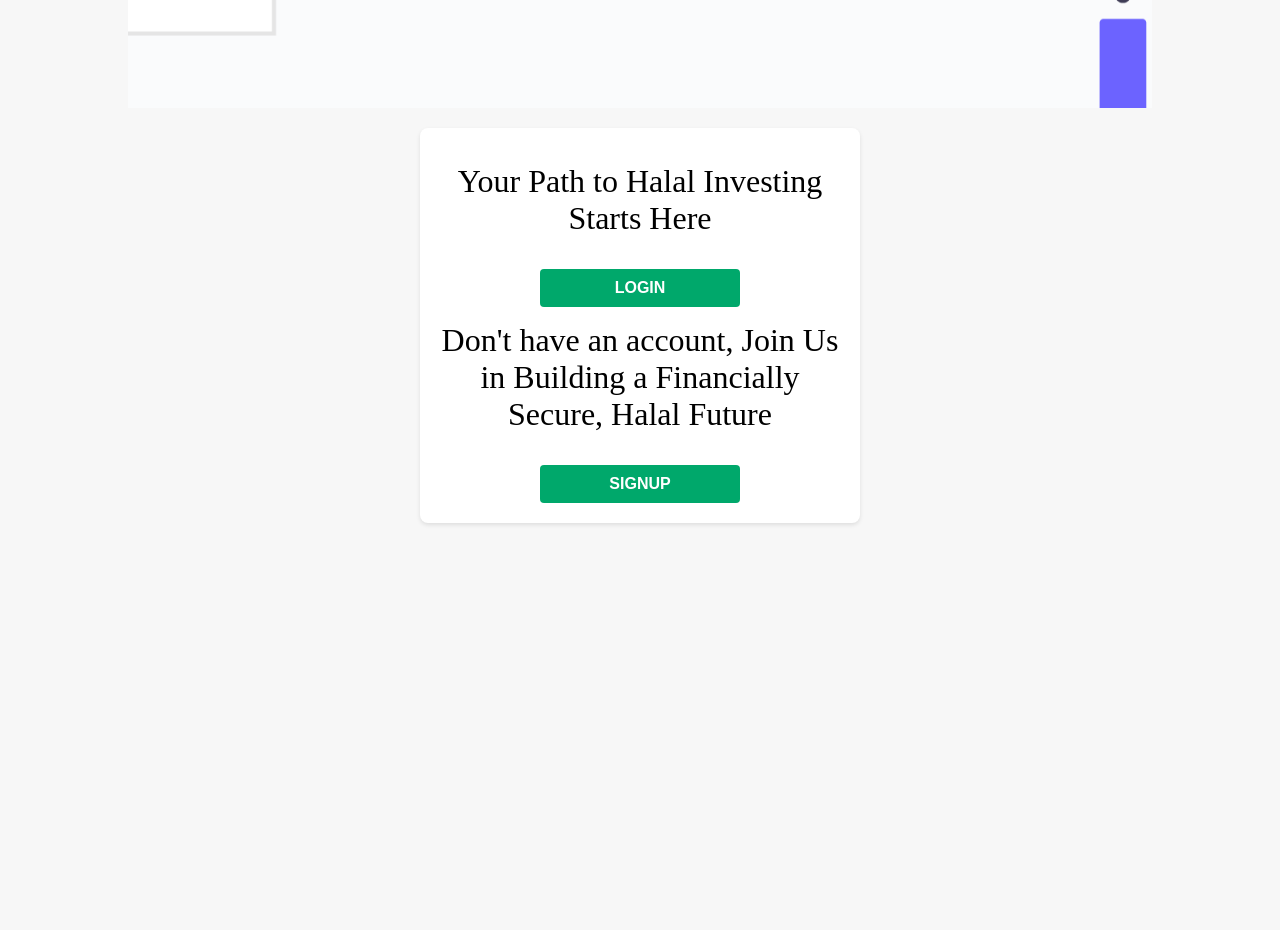
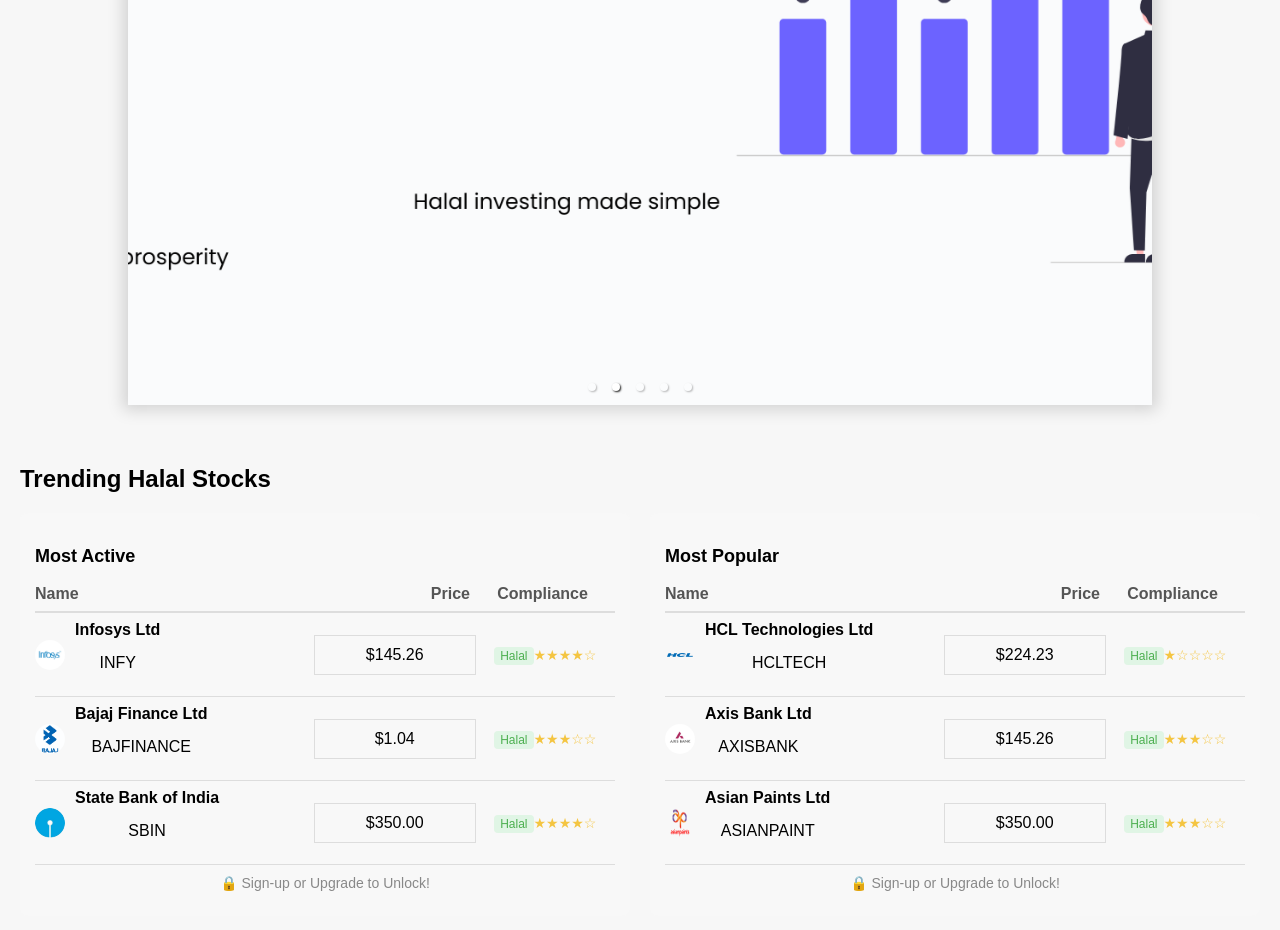
Before and after one commit to umar23-zan/Sharia-Stock-App, a React (Create React App) app in the folder frontend/: page / in a window 1280 px wide. Shown: the part 320-1250 px from the top of the page. Before the commit the page ends 893 px from the top, so only its background shows below. Built offline with nearby package versions, Linux system fonts and the light colour scheme.

Commit message:
fixed mouli's integration

```diff
--- a/frontend/src/components/Design.js
+++ b/frontend/src/components/Design.js
@@ -1,34 +1,87 @@
-import React, { useEffect }  from 'react';
+import React, { useEffect }   from 'react';
 import { Carousel } from 'react-responsive-carousel';
+import { useNavigate,Link } from 'react-router-dom';
 import "react-responsive-carousel/lib/styles/carousel.min.css";
 import signup from '../images/Signup.png';
 import investing from '../images/Halal investing.png';
 import opportunities from '../images/opportunities.png';
 import halalway from '../images/Halal way.png';
 import portfolio from '../images/Portfolio.png';
+import infosys from '../images/infosys-logo.jpg';
+import bajaj from '../images/Bajaj-logo.jpg';
+import sbi from '../images/sbi-logo.jpg';
+import hcl from '../images/hcl_technologies-logo.png';
+import axis from '../images/Axis-logo.jpg';
+import asian from '../images/asian-paints-logo.png';
 import logo from '../images/ShariaStocks-logo/logo.png'
-import { Link, useNavigate } from 'react-router-dom';
-import '../design.css';
+import '../design.css'
 
 export default function Design() {
   const navigate = useNavigate();
+
   useEffect(() => {
     if (localStorage.getItem('userEmail')) {
       // Redirect to dashboard if already logged in
       navigate('/Dashboard');
     }
   }, [navigate]);
+
+  const handleLoginClick = () => {
+    navigate('/login');
+  };
+
+  const handleSignupClick = () => {
+    navigate('/signup');
+  };
+
+  const stocks = {
+    mostActive: [
+      { name: 'Infosys Ltd', symbol: 'INFY', price: '$145.26', compliance: 4, logo: `${infosys}` },
+      { name: 'Bajaj Finance Ltd', symbol: 'BAJFINANCE', price: '$1.04', compliance: 3, logo: `${bajaj}` },
+      { name: 'State Bank of India', symbol: 'SBIN', price: '$350.00',  compliance: 4, logo: `${sbi}` }
+    ],
+    mostPopular: [
+      { name: 'HCL Technologies Ltd', symbol: 'HCLTECH', price: '$224.23', compliance: 1, logo: `${hcl}` },
+      { name: 'Axis Bank Ltd', symbol: 'AXISBANK', price: '$145.26', compliance: 3, logo: `${axis}` },
+      { name: 'Asian Paints Ltd', symbol: 'ASIANPAINT', price: '$350.00',  compliance: 3, logo: `${asian}` }
+    ]
+  };
+
+
+    const renderCompliance = (rating) => {
+      const stars = Array(5).fill('☆').fill('★', 0, rating);
+      return <span className="compliance-rating">{stars.join('')}</span>;
+    };
+
+    const renderStockRow = (stock) => (
+      <div className="stock-row" key={stock.symbol}>
+        <div className="stock-name">
+          <img src={stock.logo} alt={`${stock.name} logo`} className="stock-logo" />
+          <div>
+          <Link to="/login" style={{ textDecoration: 'none', color: 'inherit' }}>
+            <strong>{stock.name}</strong>
+          </Link>
+            <p>{stock.symbol}</p>
+          </div>
+        </div>
+        <div className="stock-price">
+          <p>{stock.price}</p>
+        </div>
+        <div className="stock-compliance">
+          <span className="compliance-badge">Halal</span>
+          {renderCompliance(stock.compliance)}
+        </div>
+      </div>
+    );
+
+
   return (
-    <div className='contents'>
+    <div>
       <div className='header'>
-        <img src={logo} alt="logo" className='header-title'/>
+      <img src={logo} alt="logo" className='header-title'/>
         <div className='header-button'>
-          <Link to="/login">
-            <button className='login'>LOGIN</button>
-          </Link>
-          <Link to="/signup">
-            <button className='signup'>SIGNUP</button>
-          </Link>
+          <button className='login' onClick={handleLoginClick}>LOGIN</button>
+          <button className='signup' onClick={handleSignupClick}>SIGNUP</button>
         </div>
       </div>
       <br />
@@ -60,20 +113,45 @@
           </div>
         </Carousel>
       </div>
-      <div className='auth-container'>
-        <div className='auth-components'>
-          <p>Your Path to Halal Investing Starts Here</p>
-          <Link to="/login">
-            <button className='login'>LOGIN</button>
-          </Link>
+
+      <div className="trending-stocks">
+      <h2>Trending Halal Stocks</h2>
+      <div className="stocks-section">
+        <div className="stocks-category">
+          <h3>Most Active</h3>
+
+          <div className="table-headings">
+            <span className="heading-name">Name</span>
+            <span className="heading-price">Price</span>
+            <span className="heading-compliance">Compliance</span>
+          </div>
+
+          <div className="stocks-list">
+            {stocks.mostActive.map(renderStockRow)}
+            <Link to="/signup" style={{ textDecoration: 'none', color: 'inherit' }}>
+            <div className="upgrade-lock">🔒 Sign-up or Upgrade to Unlock!</div>
+            </Link>
+          </div>
         </div>
-        <div className='auth-components'>
-          <p>Don't have an account, Join Us in Building a Financially Secure, Halal Future</p>
-          <Link to="/signup">
-            <button className='signup'>SIGNUP</button>
-          </Link>
+        <div className="stocks-category">
+          <h3>Most Popular</h3>
+
+          <div className="table-headings">
+            <span className="heading-name">Name</span>
+            <span className="heading-price">Price</span>
+            <span className="heading-compliance">Compliance</span>
+          </div>
+
+          <div className="stocks-list">
+            {stocks.mostPopular.map(renderStockRow)}
+            <Link to="/signup" style={{ textDecoration: 'none', color: 'inherit' }}>
+            <div className="upgrade-lock">🔒 Sign-up or Upgrade to Unlock!</div>
+            </Link>
+          </div>
         </div>
       </div>
     </div>
+
+    </div>
   );
 }
--- a/frontend/src/design.css
+++ b/frontend/src/design.css
@@ -1,4 +1,4 @@
-/* General responsive styles */
+
 body {
   margin: 0;
   padding: 0;
@@ -6,7 +6,7 @@
   font-family: "Noto Sans", sans-serif;
 }
 
-/* Header styles */
+
 .header {
   display: flex;
   justify-content: space-between;
@@ -14,6 +14,7 @@
   height: 90px;
   background-color: #003366;
   padding: 0 5%;
+
 }
 
 .header-title {
@@ -42,117 +43,143 @@
   background-color: #007a50;
 }
 
-/* Carousel container styles */
+
 .carousel-container {
-  width: 100%;
-
-  height: 300px;
+  width: 90%;
+  margin: 20px auto;
   overflow: hidden;
+  box-shadow: 0px 0px 15px 5px rgba(0, 0, 0, 0.15);
 }
 
 .carousel-container img {
   width: 100%;
-  height: 300px;
-  contain: content;
-}
-
-/* Stock Search Title */
-.stock-container {
-      padding: 20px;
-      text-align: center;
-      align-items: center;
-      background-color: #f9f9f9;
-}
-
-.stock-search-title {
-  text-align: center;
-  margin: 20px 0;
-  font-size: 2rem;
-  color: #003366;
-}
-
-/* Search Form */
-.search-form {
-  display: flex;
-  justify-content: center;
-  margin-bottom: 20px;
-}
-
-.search-input {
-  padding: 10px;
-  width: 300px;
-  border: 1px solid #ccc;
-  border-radius: 4px;
-  font-size: 1rem;
-}
-
-/* Search Button */
-.search-button {
-  padding: 10px 20px;
-  background-color: #00A86B;
-  color: white;
-  border: none;
-  border-radius: 4px;
-  margin-left: 10px;
-  cursor: pointer;
-}
-
-/* Button Hover Effect */
-.search-button:hover {
-  background-color: #007a50;
-}
-
-/* Suggestions List */
-.suggestions {
-  list-style: none;
-  padding: 0;
-  margin: 10px 0;
-  border: 1px solid #ccc;
-  max-height: 200px;
-  overflow-y: auto;
-  background-color: white;
-  position: absolute;
-  z-index: 1000;
-  width: 400px;
-}
-
-/* Suggestion Item */
-.suggestion-item {
-  padding: 10px;
-  cursor: pointer;
-}
-
-.suggestion-item:hover {
-  background-color: #f0f0f0;
-}
-
-/* Stock Table */
-.stock-table {
-  width: 70%;
-  border-collapse: collapse;
-  margin-top: 20px;
-}
-
-/* Table Headers */
-.stock-header {
-  background-color: #f4f4f4;
-  padding: 10px;
-  text-align: left;
-  border: 1px solid #ddd;
-}
-
-/* Table Data Cells */
-.stock-symbol,
-.stock-price,
-.stock-change,
-.stock-change-percent,
-.last-updated {
-  padding: 10px;
-  border: 1px solid #ddd;
+  height: auto;
+  max-height: 600px;
+  object-fit: cover;
 }
 
 
-/* Responsive Design */
+
+.trending-stocks {
+  font-family: Arial, sans-serif;
+  padding: 20px;
+}
+
+.stocks-section {
+  display: flex;
+  gap: 20px;
+}
+
+.stocks-category {
+  flex: 1;
+  background: #f8f8f8;
+  padding: 15px;
+  border-radius: 8px;
+}
+
+.stocks-category h3 {
+  font-size: 18px;
+  margin-bottom: 10px;
+}
+
+.stocks-list {
+  border-top: 1px solid #ddd;
+}
+
+.stock-row {
+  display: flex;
+  align-items: center;
+  padding: 10px 0;
+  border-bottom: 1px solid #ddd;
+}
+
+.stock-name {
+  display: flex;
+  align-items: center;
+  flex: 2;
+}
+
+.stock-logo {
+  width: 30px;
+  height: 30px;
+  margin-right: 10px;
+  border-radius: 50%;
+}
+
+.stock-price {
+  flex: 1;
+  text-align: right;
+}
+
+.stock-price p {
+  margin: 0;
+}
+
+.stock-price .positive {
+  color: green;
+}
+
+.stock-price .negative {
+  color: red;
+}
+
+.stock-compliance {
+  flex: 1;
+  text-align: center;
+}
+
+.compliance-badge {
+  background: #e0f5e5;
+  padding: 2px 6px;
+  border-radius: 4px;
+  font-size: 12px;
+  color: #4CAF50;
+}
+
+.compliance-rating {
+  color: #f4c542;
+  font-size: 14px;
+}
+
+.upgrade-lock {
+  text-align: center;
+  padding: 10px;
+  color: #888;
+  font-size: 14px;
+}
+
+.table-headings, .stock-row {
+  display: flex;
+  align-items: center;
+  padding: 8px 0;
+}
+
+.table-headings {
+  font-weight: bold;
+  color: #555;
+  border-bottom: 1px solid #ddd;
+}
+
+.heading-name, .stock-name {
+  flex: 2;
+  display: flex;
+  align-items: center;
+}
+
+.heading-price, .stock-price {
+  flex: 1;
+  text-align: right;
+}
+
+.heading-compliance, .stock-compliance {
+  flex: 1;
+  text-align: center;
+}
+
+
+
+
+
 @media (max-width: 768px) {
   .header {
     flex-direction: row;
@@ -178,24 +205,6 @@
   .carousel-container {
     width: 90%;
   }
-
-  .search-input {
-    width: 80%;
-  }
-
-  .search-form {
-    flex-direction: column;
-  }
-
-  .search-button {
-    width: 100%;
-    margin-top: 10px;
-  }
-
-  .suggestions {
-    width: 80%;
-  }
-
 }
 
 @media (max-width: 480px) {
@@ -209,94 +218,5 @@
     font-size: 0.8rem;
   }
 
-  .stock-search-title {
-    font-size: 1.5rem;
-  }
-
-  .search-input {
-    padding: 8px;
-  }
-
-  .search-button {
-    padding: 8px 16px;
-  }
-}
-
-
-
-/*Chart Component styles*/
-.market-container{
-  width: 100%;
-  display: flex;
-  flex-direction: column;
-  padding: 10px;
-  background-color: #F5F5F5;
-}
-
-.nifty-chart-container{
-  display: flex;
-  flex-direction: column;
-  justify-content: space-between;
-  align-items: left;
-}
-.chart-components{
-  border-width: 1px;
-  border-style: solid;
-  border-color: #333333;
-  padding-top: 5px;
-  width: 510px;
-}
-
-.range-buttons{
-  display: flex;
-  flex-direction: row;
-  justify-content: left;
-  padding-left: 65px;
-  margin-bottom: 10px;
-}
-
-.range-buttons button{
-  background-color: transparent;
-  border-style: solid;
-  border-bottom: none;
-  border-color: black;
-  border-top: none;
-  border-left: none;
-  color: #003366;
-  font-weight:bold;
 
 }
-
-.range-buttons button:hover{
-  color: #00A86B;
-}
-
-.auth-container{
-
-  display: flex;
-  flex-direction: column;
-  justify-content: center;
- align-items: center;
-  margin-top: 20px;
-
-
-
-}
-
-.auth-components{
-  display: flex;
-  flex-direction: column;
-  align-items: center;
-
-
-}
-
-.auth-components p{
-  font-size: xx-large;
-  font-family: 'Noto Sans-Arabic';
-
-}
-
-.auth-components button{
-  width: 200px;
-}
```
